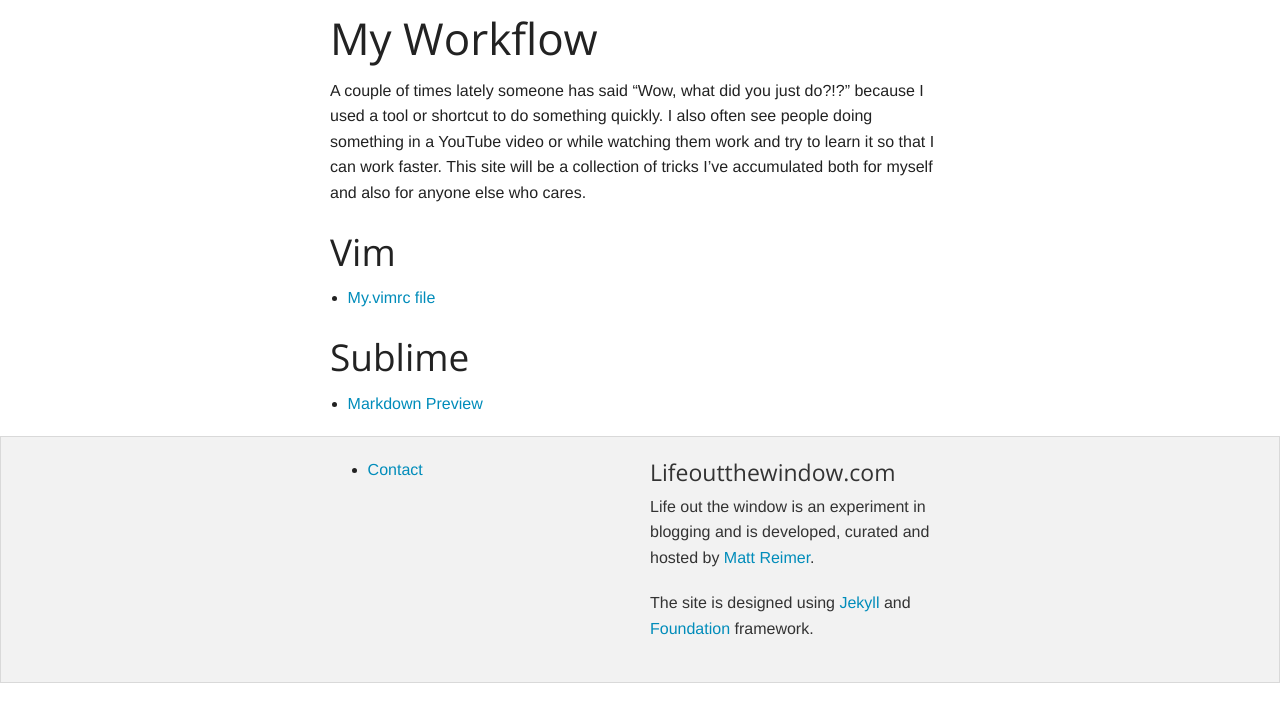
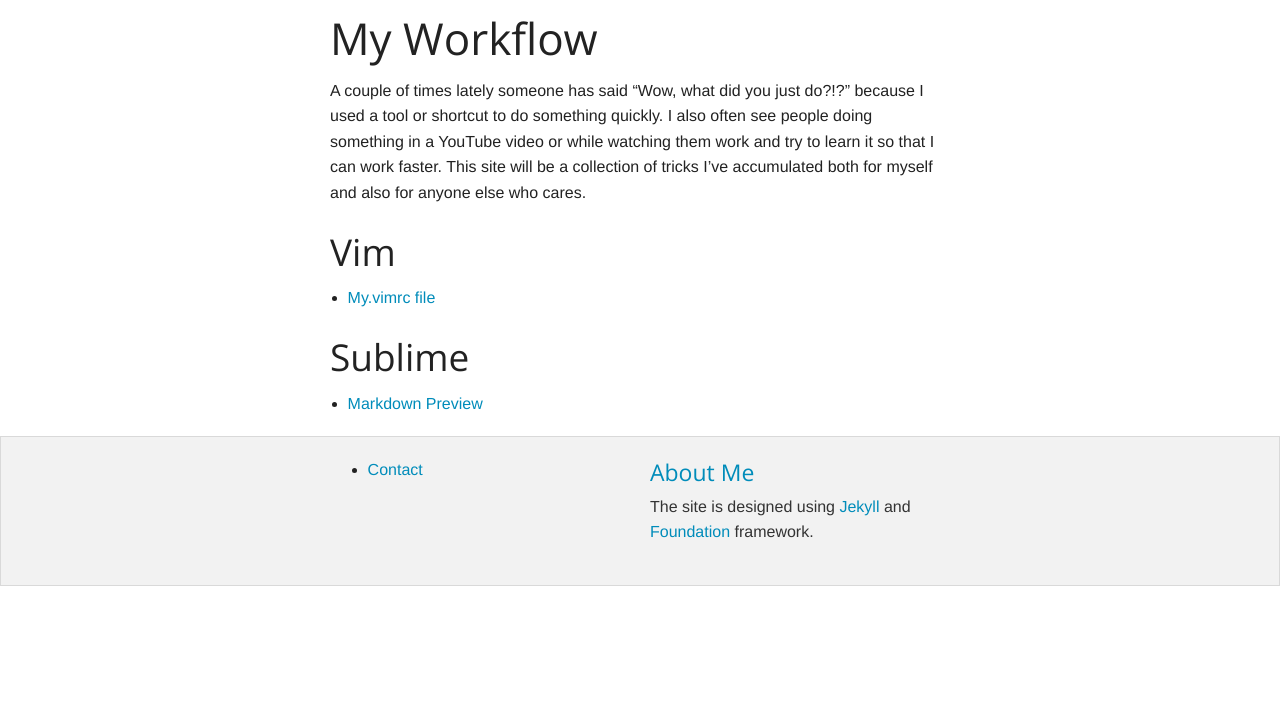
Before and after one commit to MattReimer/my-workflow, a Jekyll site: the page built from index.md, in a window 1280 px wide. Shown: the top 722 px of the page. Built offline with Jekyll 4.4.1, drawn with Linux system fonts in a browser that asks for light colours; nearby versions of some CDN libraries; library files that are not in the unit come from our copies; Markdown is read by kramdown in place of the engine named in the settings; comment, search, counter and statistics services are not loaded.

```diff
--- a/_layouts/default.html
+++ b/_layouts/default.html
@@ -23,12 +23,11 @@
         <div class="row">
         <div class="columns large-6">
             <ul class="inline">
-                <li class=""><a href="/contact.html">Contact</a></li>
+                <li class=""><a href="http://lifeoutthewindow.com/contact.html">Contact</a></li>
             </ul>
         </div>
         <div class="columns large-6">
-            <h4>Lifeoutthewindow.com</h4>
-            <p>Life out the window is an experiment in blogging and is developed, curated and hosted by <a href="/about.html">Matt Reimer</a>.</p>
+            <h4><a href="http://lifeoutthewindow.com">About Me</a></h4>
             <p>The site is designed using <a href="http://jekyllrb.com" target="_blank">Jekyll</a> and <a href="http://foundation.zurb.com" target="_blank">Foundation</a> framework.</p>
         </div>
         </div>
@@ -69,6 +68,22 @@
 </script>
 {% endraw %}
 
+    <!-- AddThis Smart Layers BEGIN -->
+    <!-- Go to http://www.addthis.com/get/smart-layers to customize -->
+    <script type="text/javascript" src="//s7.addthis.com/js/300/addthis_widget.js#pubid=xa-52d838a7212c433b"></script>
+    <script type="text/javascript">
+      addthis.layers({
+        'theme' : 'transparent',
+        'share' : {
+          'position' : 'left',
+          'numPreferredServices' : 5
+        },
+        'whatsnext' : {},
+        'recommended' : {}
+      });
+    </script>
+    <!-- AddThis Smart Layers END -->
+
 
     <!-- Analytics
     ================================================== -->
```
